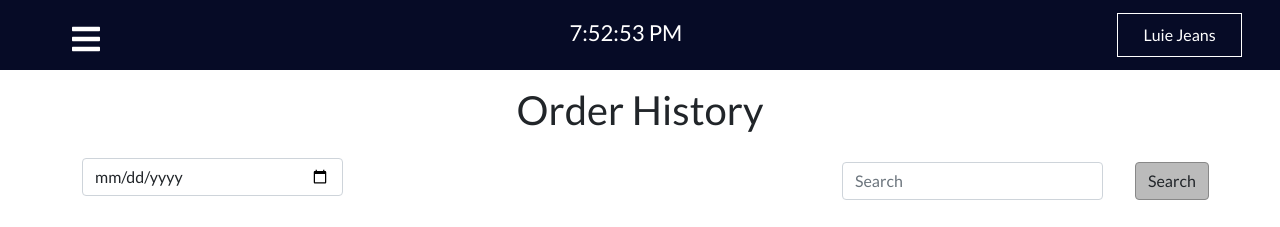
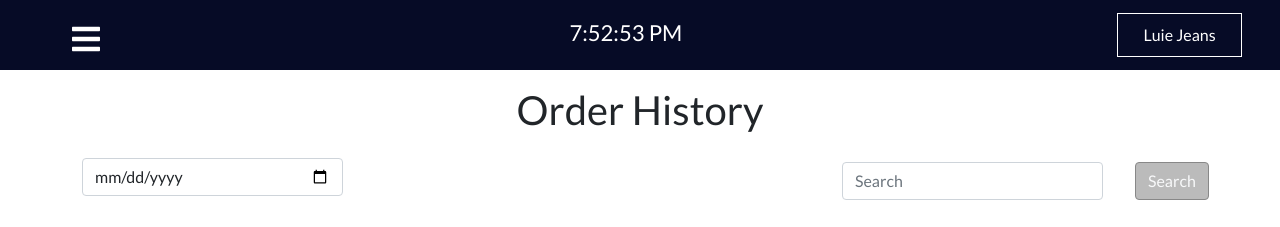
Before and after one commit to TheLadsters/luiejeansmanagementsystem, a React (Create React App) app: page /order-history in a window 1280 px wide. Shown: the top 227 px of the page. Built offline with nearby package versions, Linux system fonts and the light colour scheme.

Commit message:
changed text in button for search to white

```diff
--- a/src/pages/OrderHistory.js
+++ b/src/pages/OrderHistory.js
@@ -28,7 +28,7 @@ const OrderHistory = () => {
                         </Col>
 
                         <Col sm={{span:1, offset:0}} className="mt-1">
-                            <Button variant="primary" className="w-10 mx-2 mb-1 text-dark">Search</Button>
+                            <Button variant="primary" className="w-10 mx-2 mb-1 text-light">Search</Button>
                         </Col>
                 </Row>
             </Form>
```
